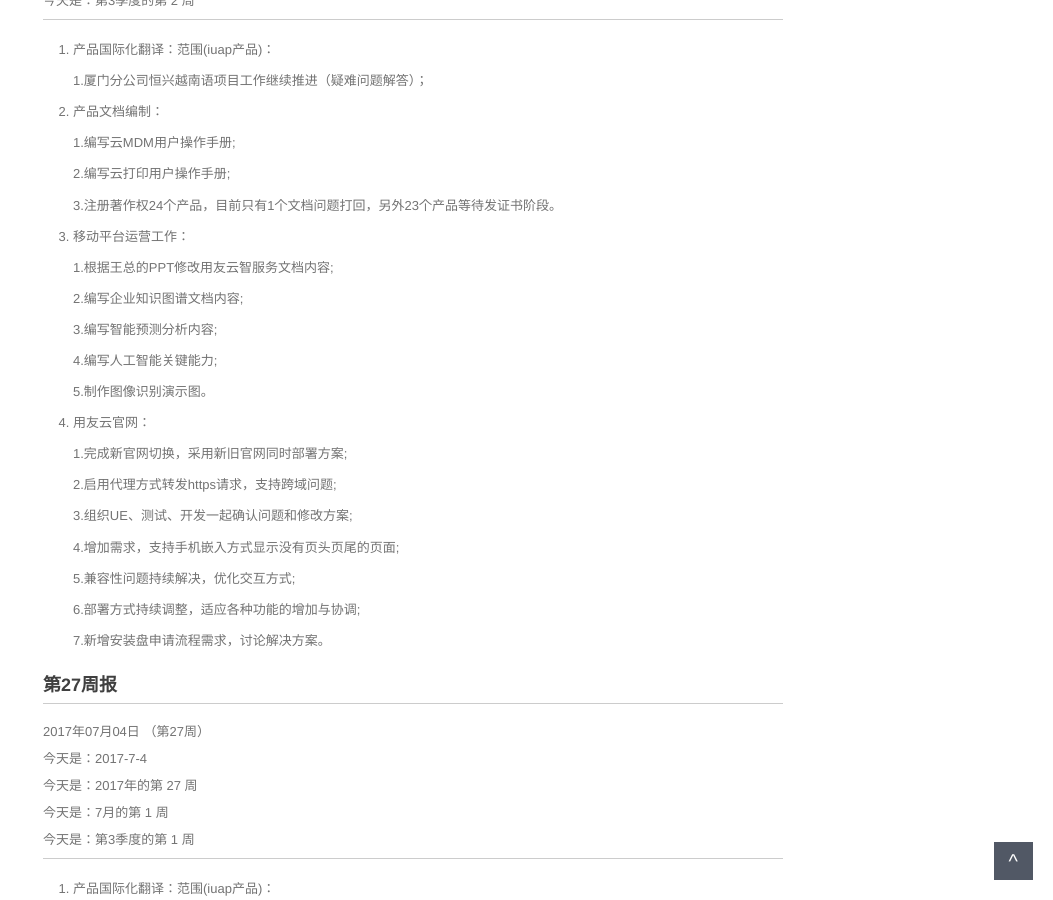
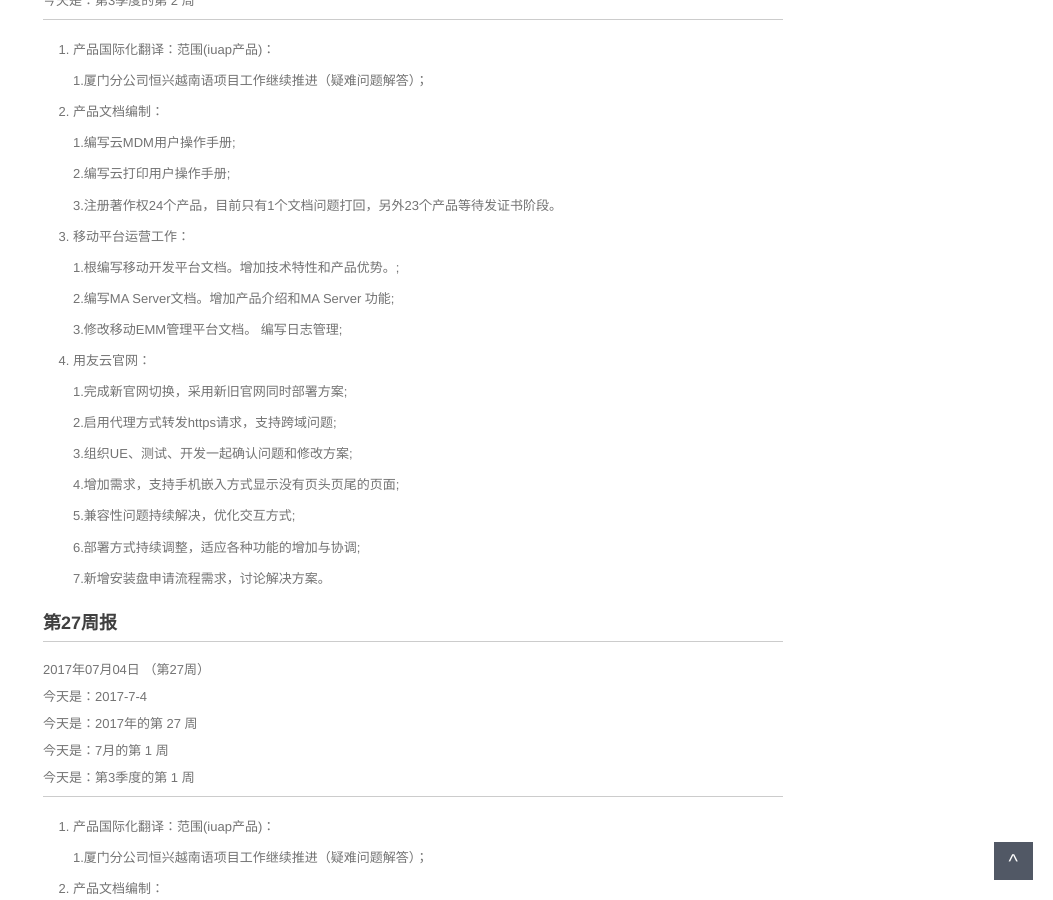
Before and after one commit to walllFlower/blog, a Jekyll site: the page built from _posts/2017-06-22-day_report_cxz.md, in a window 1280 px wide and 900 px high, scrolled down 497 px. Shown: the whole window, without its empty margins (227-1280 px from the left). Built offline with Jekyll 4.4.1, drawn with Linux system fonts in a browser that asks for light colours; comment, search, counter and statistics services are not loaded.

Commit message:
Update 2017-06-22-day_report_cxz.md

```diff
--- a/_posts/2017-06-22-day_report_cxz.md
+++ b/_posts/2017-06-22-day_report_cxz.md
@@ -37,15 +37,11 @@ categories: 日报
 
 3. 移动平台运营工作：
 
-    1.根据王总的PPT修改用友云智服务文档内容;
+    1.根编写移动开发平台文档。增加技术特性和产品优势。;
 
-    2.编写企业知识图谱文档内容;
+    2.编写MA Server文档。增加产品介绍和MA Server 功能;
 
-    3.编写智能预测分析内容;
-
-    4.编写人工智能关键能力;
-
-    5.制作图像识别演示图。
+    3.修改移动EMM管理平台文档。 编写日志管理;
 
 4. 用友云官网：
 
```
